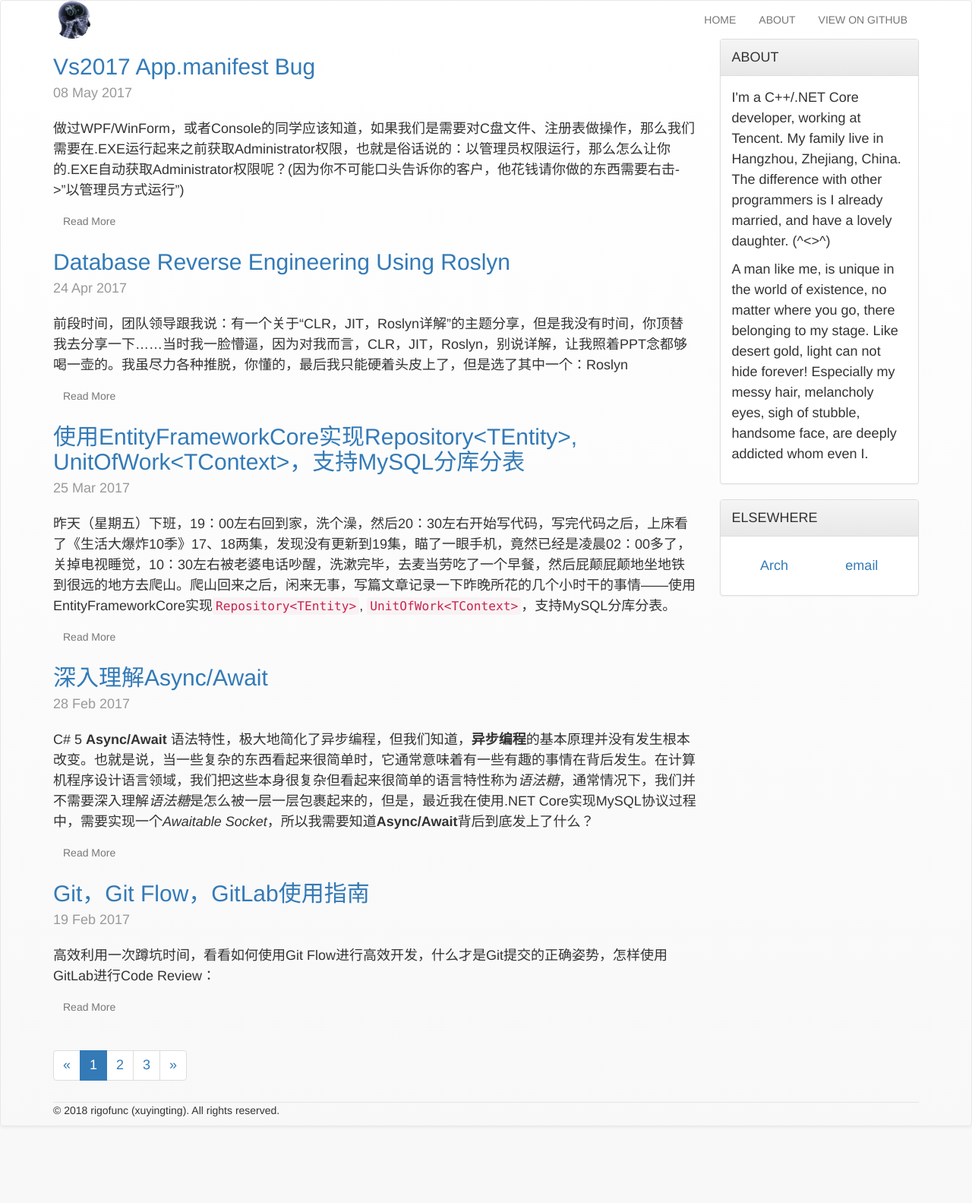
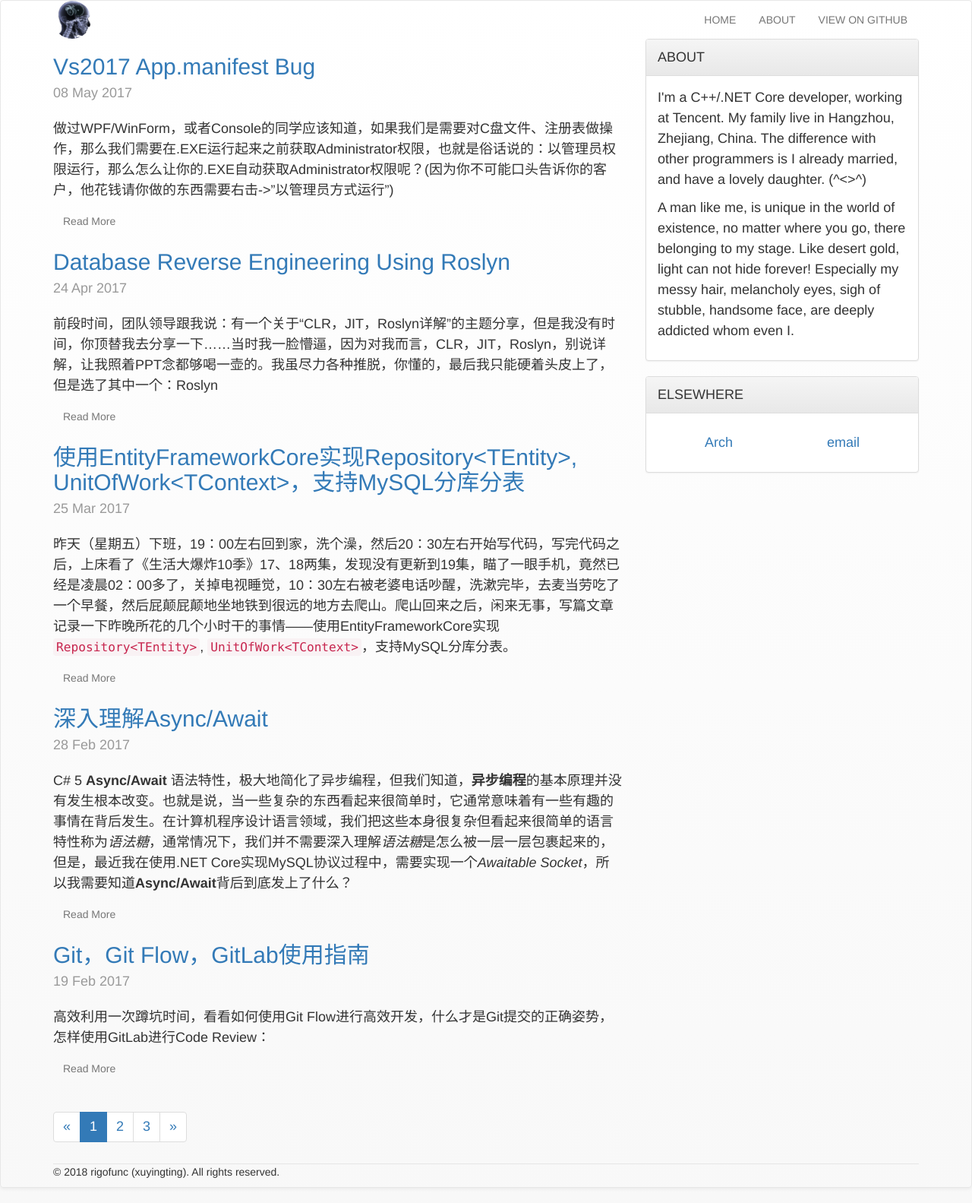
Before and after one commit to rigofunc/xyting.github.io, a Jekyll site: the page built from index.html, in a window 1280 px wide. Shown: the whole page at 76% size. Built offline with Jekyll 4.4.1, drawn with Linux system fonts in a browser that asks for light colours; the list of posts is cut into pages by our own code; before the commit the page ends 1502 px from its top, so only the background shows below that.

Commit message:
update layout

```diff
--- a/_layouts/default.html
+++ b/_layouts/default.html
@@ -39,10 +39,10 @@
 
   <div class="container">
     <div class="row main-content">
-      <div class="col-md-9 main-content">
+      <div class="col-md-8 main-content">
         {{ content }}
       </div>
-      <div class="col-md-3">
+      <div class="col-md-4">
         <div class="panel panel-default">
           <div class="panel-heading">
             ABOUT
```
